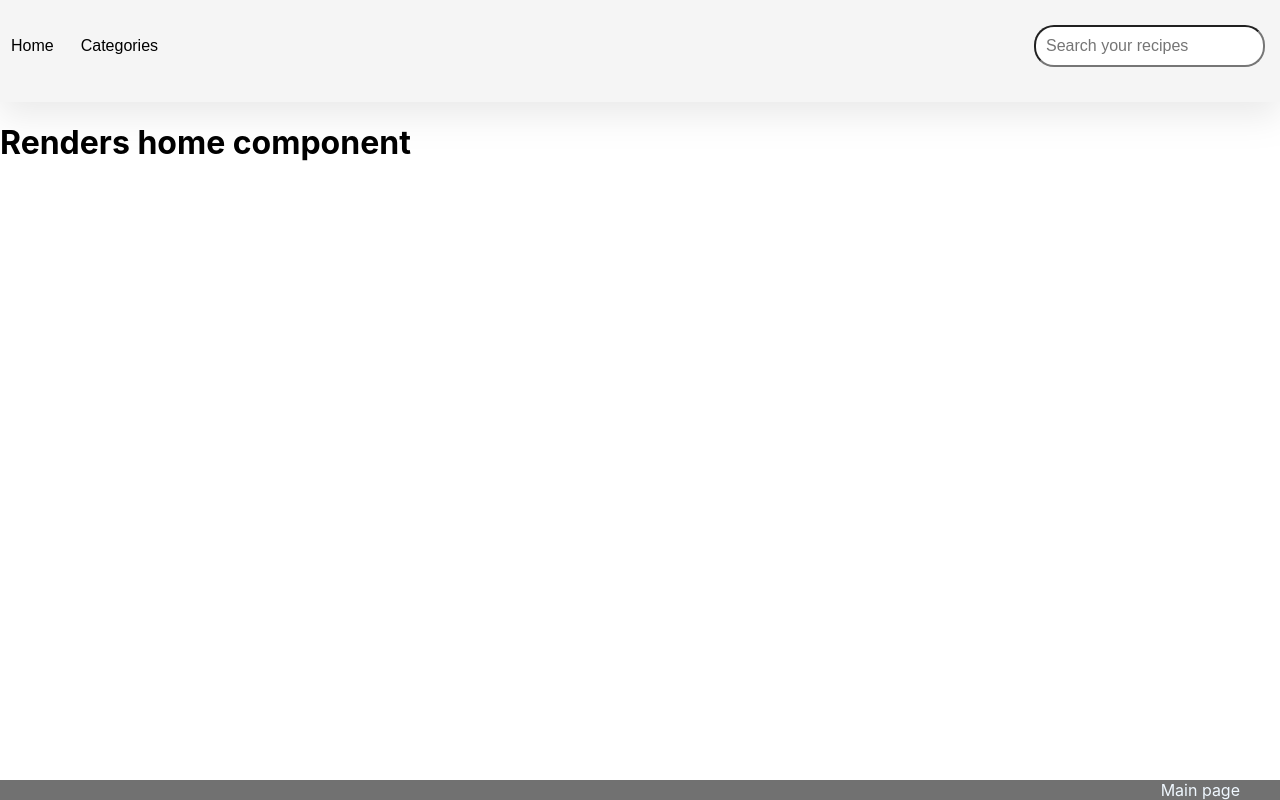
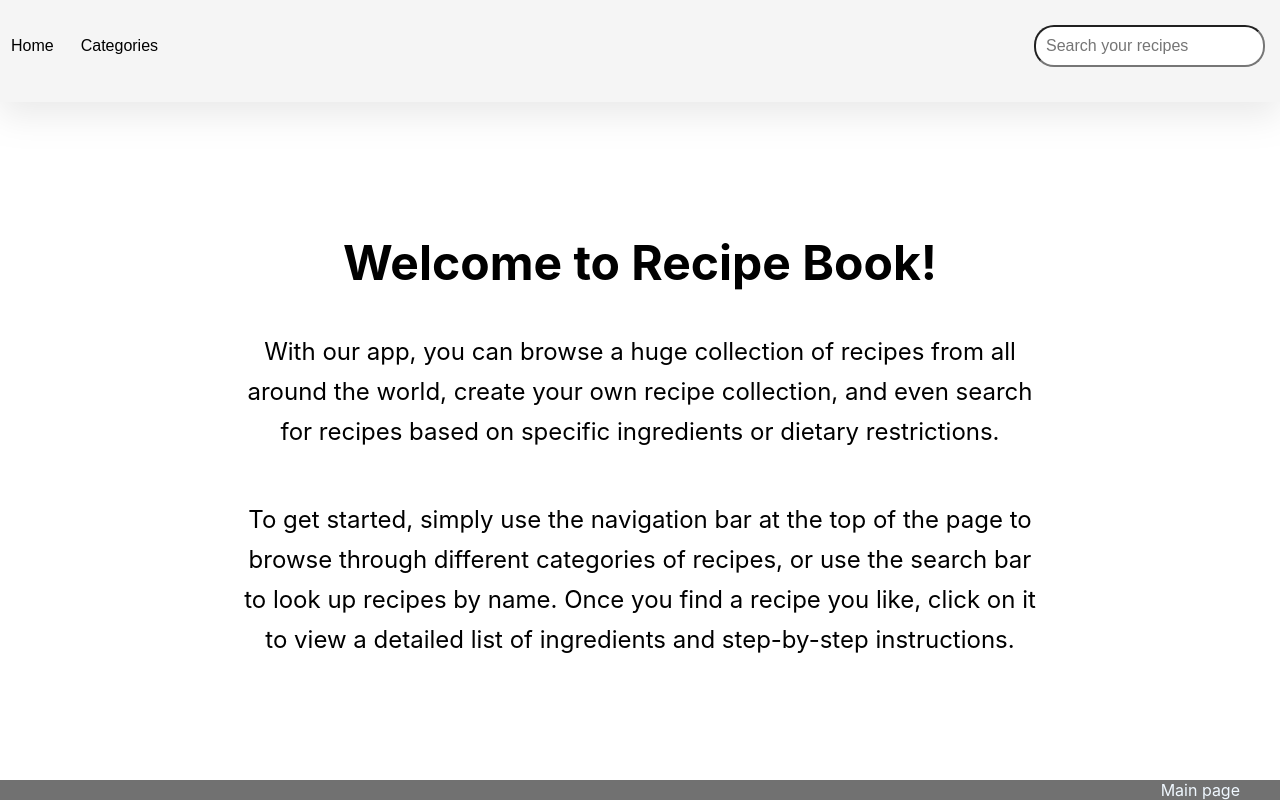
Before and after one commit to TheCukrus/2023_some_practice_react, a React (Create React App) app in the folder Frontend/: page /recipe_book in a window 1280 px wide. Built offline with nearby package versions, Linux system fonts and the light colour scheme.

Commit message:
pre-finish recipe_book

```diff
--- a/Frontend/src/projects/recipe_book/Recipe_book.module.css
+++ b/Frontend/src/projects/recipe_book/Recipe_book.module.css
@@ -7,6 +7,30 @@
 .container {
     position: relative;
     min-height: 100vh;
+}
+
+/* home component*/
+.home_container {
+    display: flex;
+    flex-direction: column;
+    align-items: center;
+    justify-content: center;
+    height: 85vh;
+}
+
+.home_header {
+    font-size: 3rem;
+    font-weight: bold;
+    margin-bottom: 1rem;
+}
+
+.text {
+    font-size: 1.5rem;
+    text-align: center;
+    margin-bottom: 1.5rem;
+    line-height: 2.5rem;
+    max-width: 50rem;
+    padding: 0 1rem;
 }
 
 /*Recipe_book_navbar*/
--- a/Frontend/src/projects/recipe_book/Recipe_book_home.jsx
+++ b/Frontend/src/projects/recipe_book/Recipe_book_home.jsx
@@ -1,10 +1,23 @@
 import React from "react";
+import s from "./Recipe_book.module.css";
 
 const Recipe_book_home = () =>
 {
     return (
-        <div>
-            <h1>Renders home component</h1>
+        <div className={s.home_container}>
+            <h1 className={s.home_header}>Welcome to Recipe Book!</h1>
+            <p className={s.text}>With our app,
+                you can browse a huge collection of recipes from all around the world,
+                create your own recipe collection,
+                and even search for recipes based on specific ingredients or dietary restrictions.
+            </p>
+            <p className={s.text}>
+                To get started,
+                simply use the navigation bar at the top of the page to browse through different categories of recipes,
+                or use the search bar to look up recipes by name.
+                Once you find a recipe you like,
+                click on it to view a detailed list of ingredients and step-by-step instructions.
+            </p>
         </div>
     )
 }
```
